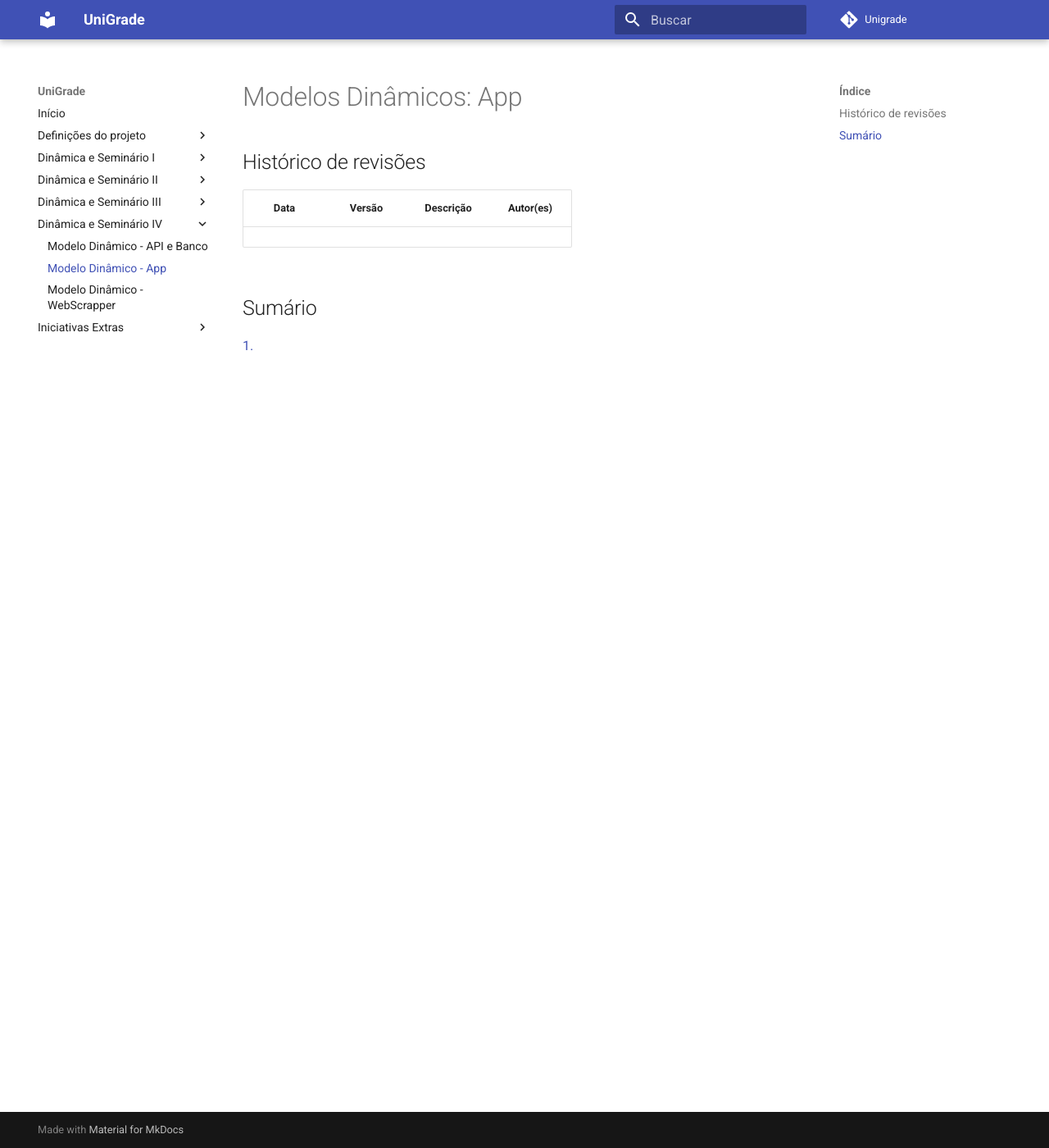
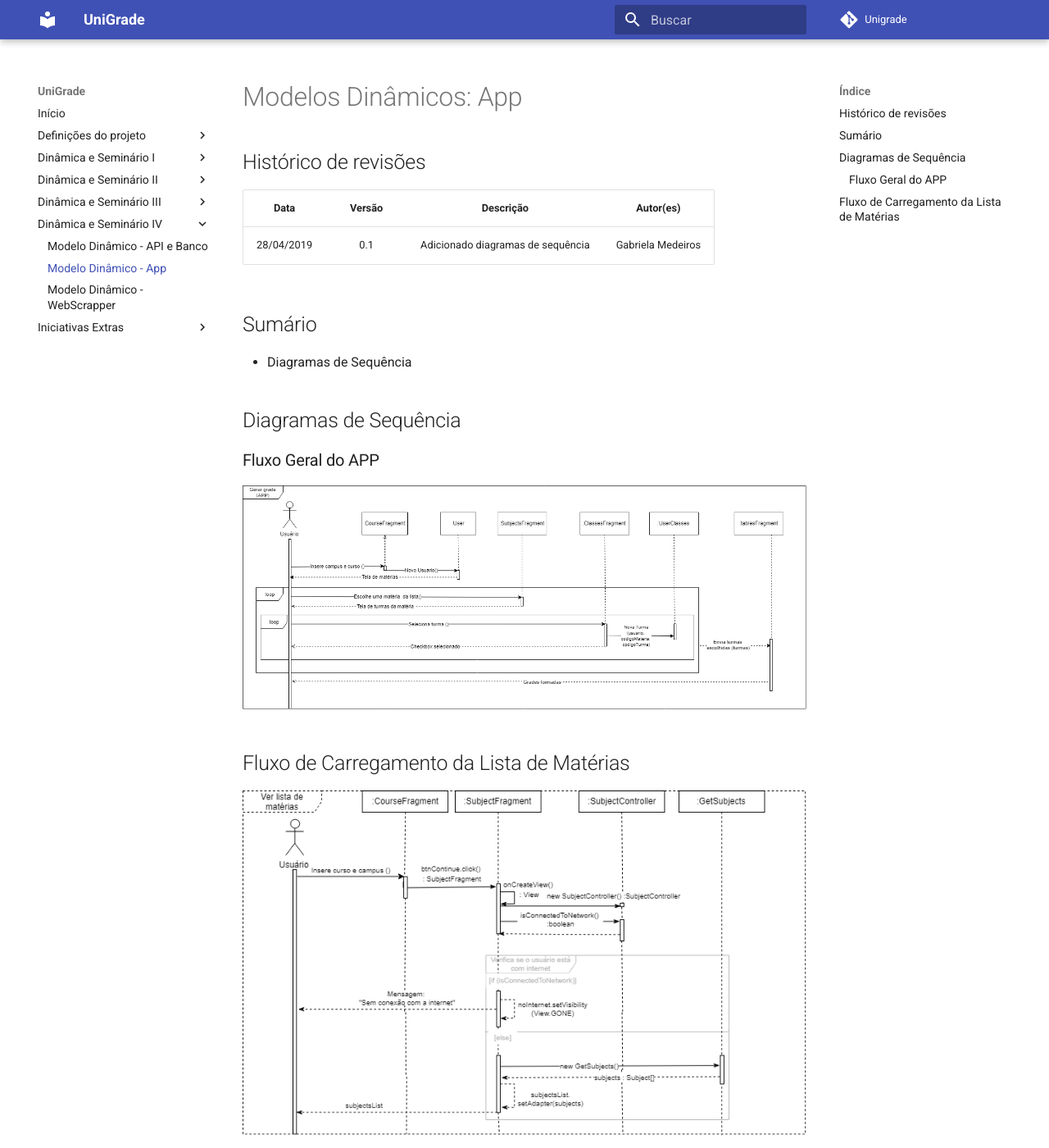
Before and after one commit to ads-unigrade-2019-1/Wiki, an MkDocs documentation site: the page built from docs/dinamica04/app.md, in a window 1280 px wide and 1400 px high. Shown: the whole window at 82% size. Built offline with MkDocs 1.6.1 and Material for MkDocs 9.7.7, drawn with Linux system fonts in a browser that asks for light colours.

Commit message:
Added sequence diagram

```diff
--- a/docs/dinamica04/app.md
+++ b/docs/dinamica04/app.md
@@ -3,7 +3,17 @@
 ## Histórico de revisões
 |   Data   |  Versão  |        Descrição       |          Autor(es)          |
 |:--------:|:--------:|:----------------------:|:---------------------------:|
-||       |     |    |
+|28/04/2019|0.1|   Adicionado diagramas de sequência  |  Gabriela Medeiros  |
 
 ## Sumário
-[1.](#1-) <br>
+* Diagramas de Sequência <br>
+
+## Diagramas de Sequência
+
+### Fluxo Geral do APP
+
+![UML de Sequência - Fluxo geral do app](img/appSequenceDiagram1.png)
+
+## Fluxo de Carregamento da Lista de Matérias
+
+![UML de Sequência - Carregamento da tela de matérias](img/appSequenceDiagram2.png)
```
Also changed, not shown: docs/dinamica04/img/appSequenceDiagram1.png (added), docs/dinamica04/img/appSequenceDiagram2.png (added).
